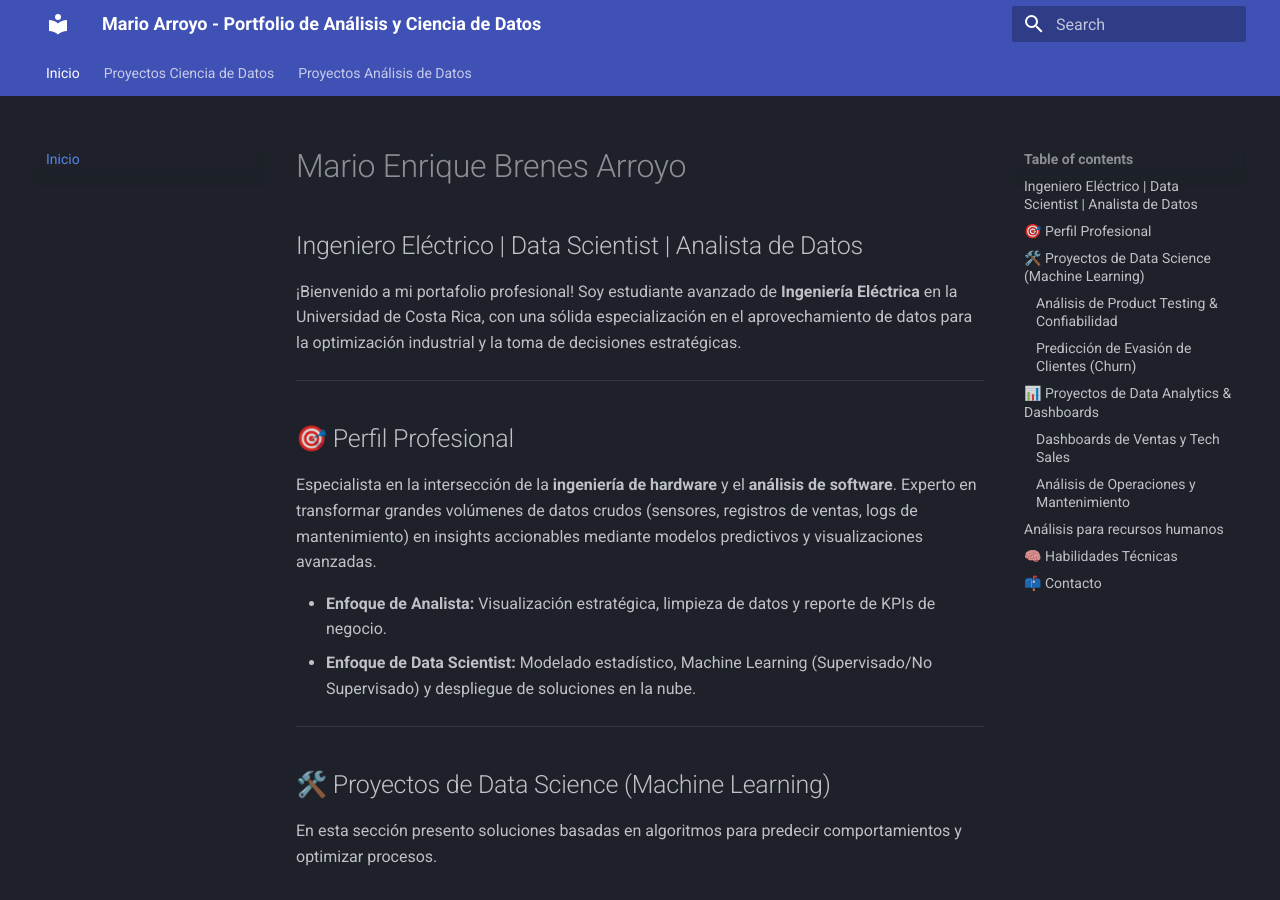
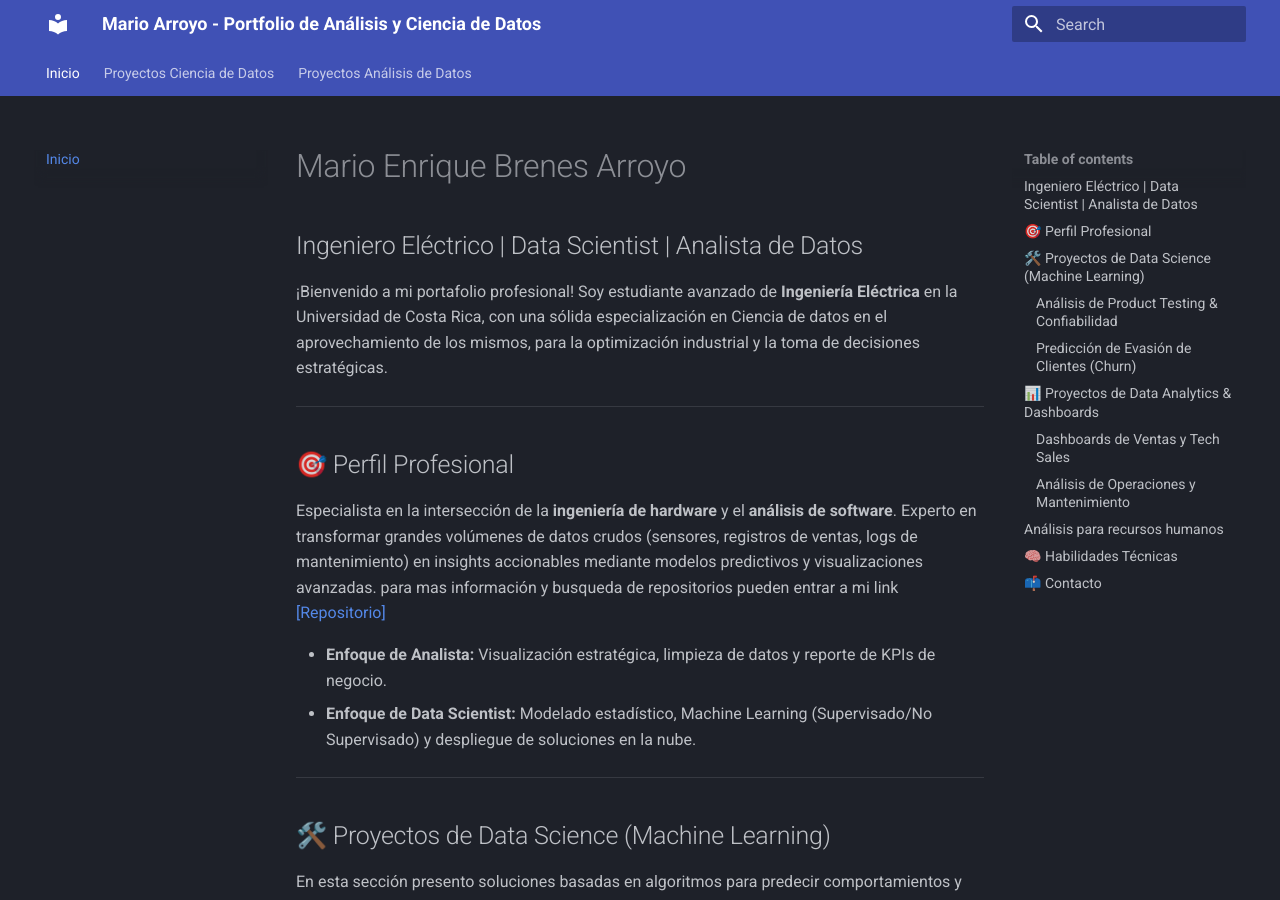
Before and after one commit to mariobrenesarroyo/Analisis-de-Datos, an MkDocs documentation site: the page built from docs/index.md, in a window 1280 px wide and 900 px high. Built offline with MkDocs 1.6.1 and Material for MkDocs 9.7.7, drawn with Linux system fonts in a browser that asks for light colours.

Commit message:
actualizando index

```diff
--- a/docs/index.md
+++ b/docs/index.md
@@ -1,12 +1,13 @@
 # Mario Enrique Brenes Arroyo
 ## Ingeniero Eléctrico | Data Scientist | Analista de Datos
 
-¡Bienvenido a mi portafolio profesional! Soy estudiante avanzado de **Ingeniería Eléctrica** en la Universidad de Costa Rica, con una sólida especialización en el aprovechamiento de datos para la optimización industrial y la toma de decisiones estratégicas.
+¡Bienvenido a mi portafolio profesional! Soy estudiante avanzado de **Ingeniería Eléctrica** en la Universidad de Costa Rica, con una sólida especialización en Ciencia de datos en el aprovechamiento de los mismos, para la optimización industrial y la toma de decisiones estratégicas.
 
 ---
 
 ## 🎯 Perfil Profesional
 Especialista en la intersección de la **ingeniería de hardware** y el **análisis de software**. Experto en transformar grandes volúmenes de datos crudos (sensores, registros de ventas, logs de mantenimiento) en insights accionables mediante modelos predictivos y visualizaciones avanzadas.
+para mas información y busqueda de repositorios pueden entrar a mi link  [[Repositorio]](https://github.com/mariobrenesarroyo/Analisis-de-Datos)
 
 * **Enfoque de Analista:** Visualización estratégica, limpieza de datos y reporte de KPIs de negocio.
 * **Enfoque de Data Scientist:** Modelado estadístico, Machine Learning (Supervisado/No Supervisado) y despliegue de soluciones en la nube.
@@ -55,6 +56,6 @@ Análisis descriptivo y diagnóstico para la comprensión del desempeño histór
 
 ## 📫 Contacto
 ¿Interesado en colaborar o conocer más sobre mi perfil?
-* **LinkedIn:** [\[LinkedIn\]](https://www.linkedin.com/in/mario-enrique2903/)
+* **LinkedIn:** [[LinkedIn]](https://www.linkedin.com/in/mario-enrique2903/)
 * **Email:** marioucrtec@gmail.com
 * **Ubicación:** San José, Costa Rica
```
